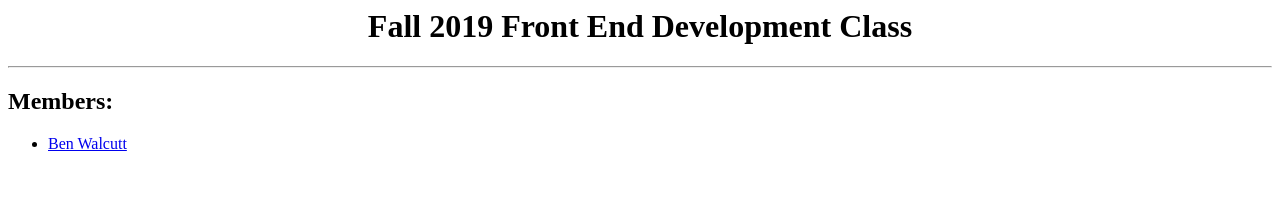
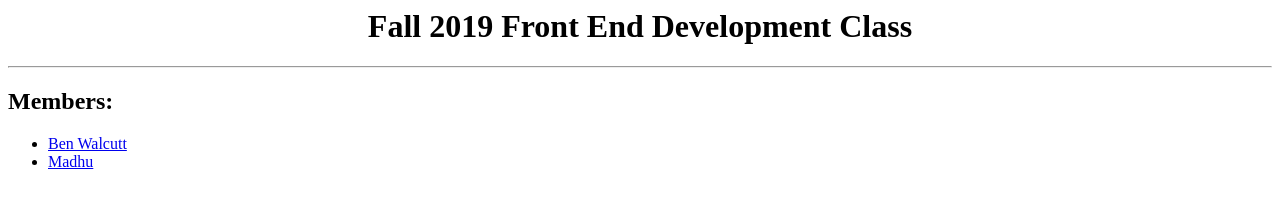
Before and after one commit to FE-Fall-2019/classpage, a plain HTML site: page index.html in a window 1280 px wide. Drawn offline with Linux system fonts and the light colour scheme.

Commit message:
second commit

```diff
--- a/index.html
+++ b/index.html
@@ -29,6 +29,9 @@
             <li>
                 <a href="ben.html">Ben Walcutt</a>
             </li>
+            <li>
+                <a href="madhu.html">Madhu</a>
+            </li>
         </ul>
     </div>
 </body>
```
